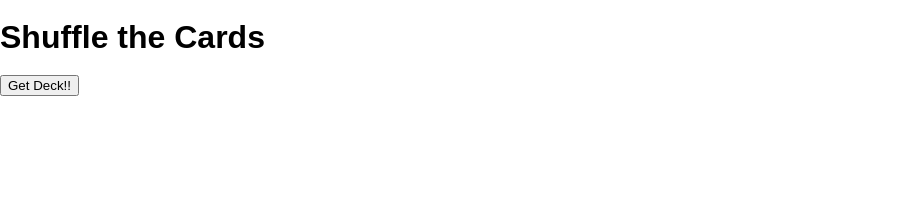
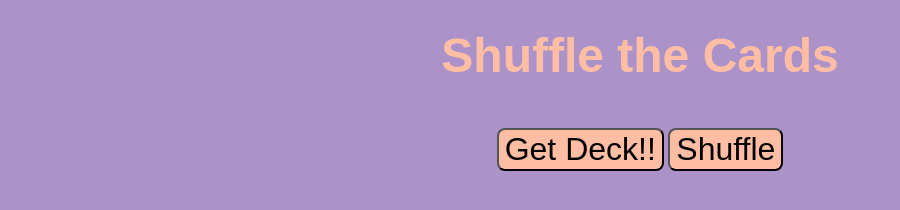
Before and after one commit to jfordnose64/shuffle, a website: page public/index.html in a window 1280 px wide. Shown: the whole page, without its empty margins (0-900 px from the left). Drawn offline with Linux system fonts and the light colour scheme.

Commit message:
added styling to working example

```diff
--- a/public/index.html
+++ b/public/index.html
@@ -13,6 +13,7 @@
     <p id="card-suit"></p>
     <p id="card-rank"></p>
     <button class="shuffle-button" input="Shuffle">Get Deck!!</button>
+    <button class="shuffle">Shuffle</button>
     <script src="/main.js" charset="utf-8"></script>
   </body>
 </html>
--- a/public/main.js
+++ b/public/main.js
@@ -63,3 +63,4 @@ const shuffle = () => {
 // console.log(shuffle)
 
 document.querySelector('.shuffle-button').addEventListener('click', getDeck)
+document.querySelector('.shuffle').addEventListener('click', shuffle)
--- a/public/screen.css
+++ b/public/screen.css
@@ -9,4 +9,26 @@ html {
 body {
   margin: 0;
   min-height: 100%;
+  text-align: center;
+  background-color: #ab93c9;
+  color: #ffbea3;
 }
+
+.card-shuffle {
+  font-size: 3rem;
+  font-weight: 900;
+}
+
+#card-suit,
+#card-rank {
+  font-size: 3rem;
+  font-weight: 900;
+}
+
+.shuffle-button,
+.shuffle {
+  border-radius: 0.5rem;
+  font-size: 2rem;
+  background-color: #ffbea3;
+  border-radius: #ffbea3;
+}
```
